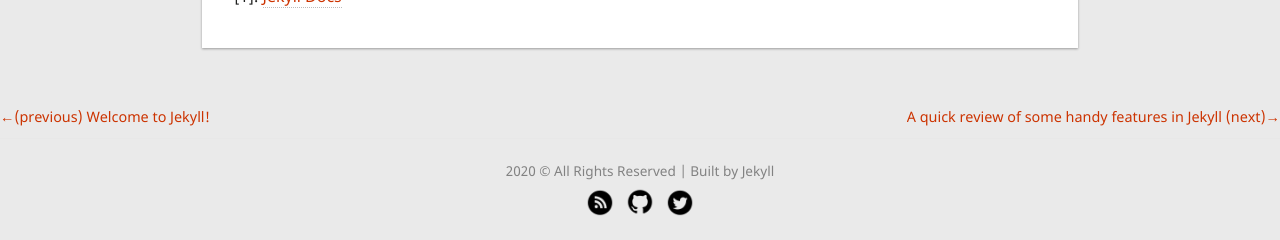
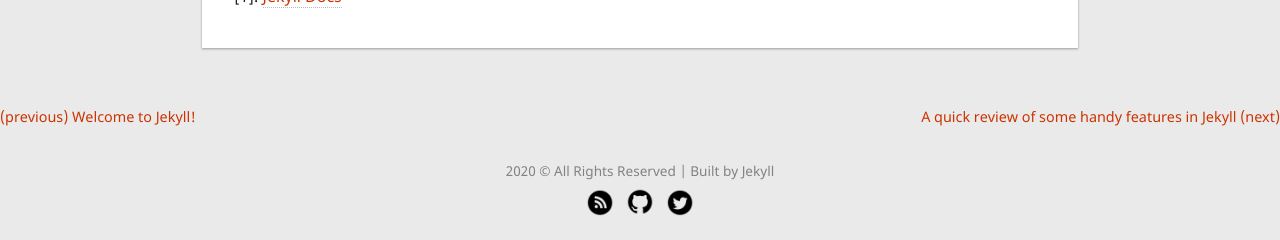
Before and after one commit to yichon/blog, a Jekyll site: the page built from _posts/2020-07-10-Markdown-Test.md, in a window 1280 px wide. Shown: the part 1494-1734 px from the top of the page. Built offline with Jekyll 4.4.1, drawn with Linux system fonts in a browser that asks for light colours.

Commit message:
_layouts/post.html modified

```diff
--- a/_layouts/post.html
+++ b/_layouts/post.html
@@ -114,10 +114,10 @@ layout: default
   <nav class="page-navigation">
     {% if page.hidden == true %}          {% comment %} hidden posts using the regular method `page.previous.url` and `page.next.url`  {% endcomment %}
       {% if page.previous.url %}
-         <a class="older" href="{{page.previous.url | relative_url}}">&larr;(previous)^ {{page.previous.title}}</a>
+         <a class="older" href="{{page.previous.url | relative_url}}">(previous)^ {{page.previous.title}}</a>
       {% endif %}
       {% if page.next.url %}
-         <a class="newer" href="{{page.next.url | relative_url}}">{{page.next.title}}  ^(next)&rarr;</a>
+         <a class="newer" href="{{page.next.url | relative_url}}">{{page.next.title}} ^(next)</a>
       {% endif %}
     {% else %}                            {% comment %} for visible posts {% endcomment %}
       {% assign prev = nil %}
@@ -136,16 +136,16 @@ layout: default
         {% endif %}
         {% if current.url == page.url and flag == 0 %}               {% comment %} in case of `flag == 1` pointers are not moving because of hidden posts {% endcomment %}
           {% if prev != nil %}
-            <a class="newer" href="{{prev.url | relative_url}}">{{prev.title}} (next)&rarr;</a>
+            <a class="newer" href="{{prev.url | relative_url}}">{{prev.title}} (next)</a>
           {% endif %}
           {% if next != nil %}
-            <a class="older" href="{{next.url | relative_url}}">&larr;(previous) {{next.title}}</a>
+            <a class="older" href="{{next.url | relative_url}}">(previous) {{next.title}}</a>
           {% endif %}
           {% assign flag = 1 %}
         {% endif %}
       {% endfor %}
       {% if next != nil and next.url == page.url and current != nil %}                              {% comment %} pointers hit the boundary {% endcomment %}
-        <a class="newer" href="{{current.url | relative_url}}">{{current.title}} $(next)&rarr;</a>
+        <a class="newer" href="{{current.url | relative_url}}">{{current.title}} $(next)</a>
       {% endif %}
     {% endif %}
 
```
